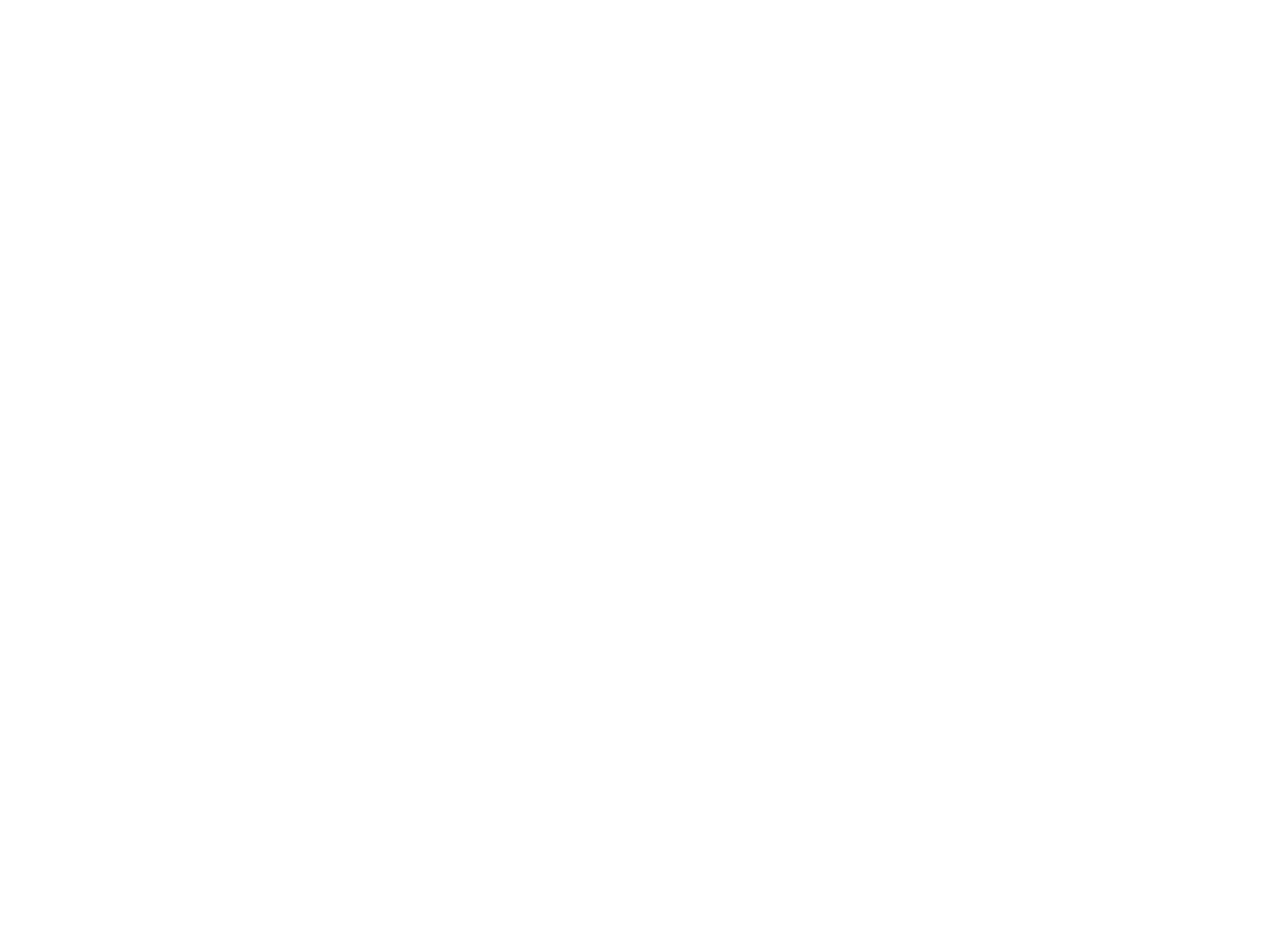
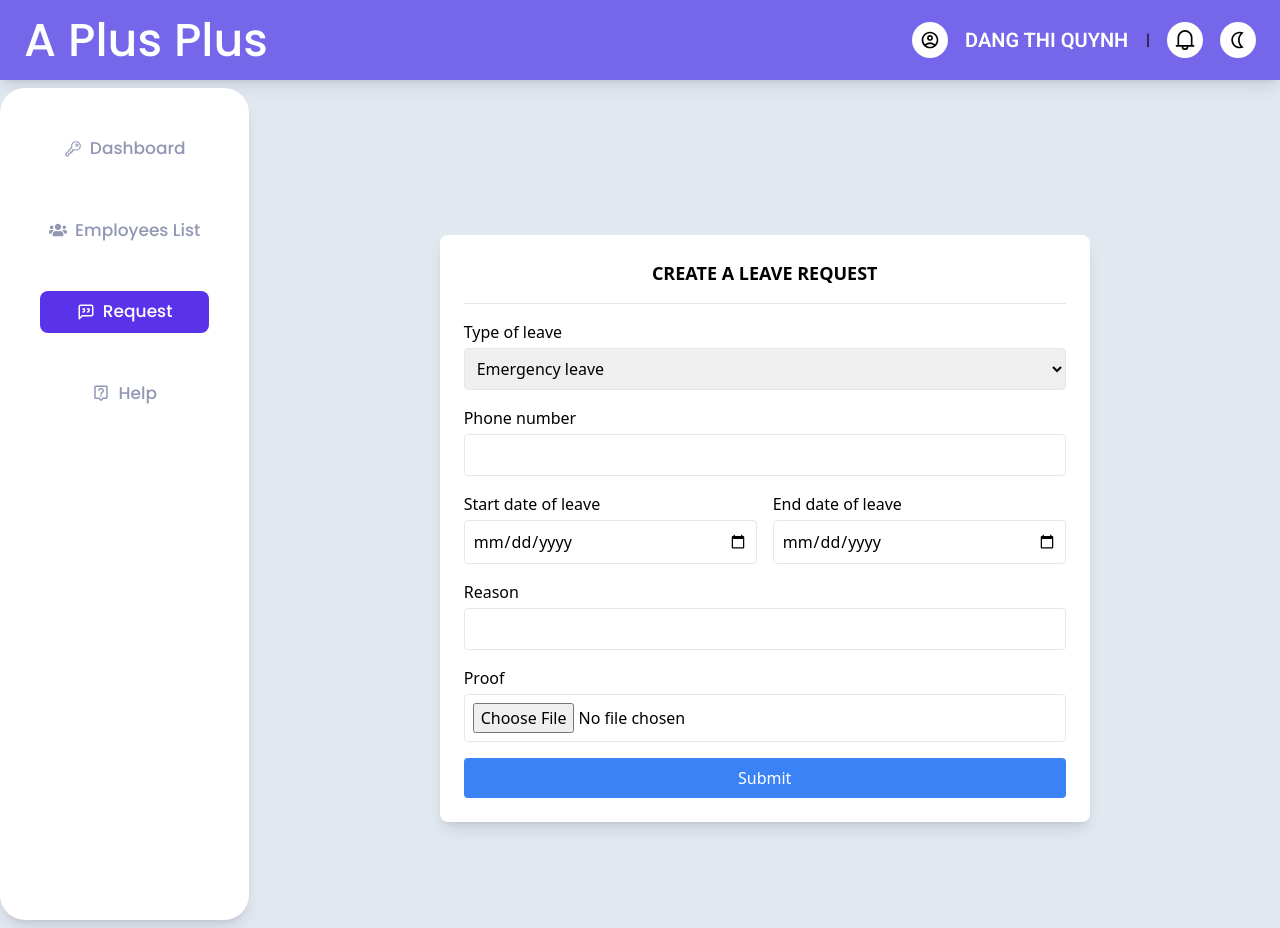
Before and after one commit to shinsodev/FE-Leave_Day_Management, a React (Vite) app: page /request in a window 1280 px wide. Before the commit this address had no page. Before the commit the page ends 800 px from the top, so only its background shows below. Built offline with nearby package versions, Linux system fonts and the light colour scheme.

Commit message:
add/ add page create a leave request

```diff
--- a/src/App.jsx
+++ b/src/App.jsx
@@ -10,6 +10,8 @@
 import SidebarLayout from "./components/layout/SidebarLayout";
 import ScrollToTop from "./components/ScrollToTop/ScrollToTop";
 import RequestLeave from "./pages/RequestLeave/RequestLeave";
+
+import CreateLeaveRequest from "./pages/CreateLeaveRequest/CreateLeaveRequest";
 
 // Pages
 // import Login from "./pages/Login/Login";
@@ -47,6 +49,15 @@
           }
         />
 
+        <Route
+          path="/request"
+          element={
+            <SidebarLayout>
+              <CreateLeaveRequest />
+            </SidebarLayout>
+          }
+        />
+
         {/* Admin routes */}
         {/* <Route
           path=""
--- a/src/components/layout/SidebarLayout.jsx
+++ b/src/components/layout/SidebarLayout.jsx
@@ -25,15 +25,11 @@
         {/* Sidebar */}
         {/* <div className="w-1/6 bg-[#034F75] text-white rounded-2xl shadow-2xl"></div> */}
         <Sidebar />
-        <div className="mt-[48px] mx-[44px]">{children}</div>
+        <div className="mt-[48px] mx-[44px] w-full flex justify-center">
+          {children}
+        </div>
       </div>
     </div>
-
-    // <>
-    //   <Header />
-
-    //   <Sidebar />
-    // </>
   );
 };
 
--- /dev/null
+++ b/src/pages/CreateLeaveRequest/CreateLeaveRequest.jsx
@@ -0,0 +1,64 @@
+const CreateLeaveRequest = () => {
+  return (
+    <div className="flex justify-center items-center min-h-screen">
+      <div className="bg-white p-6 rounded-lg shadow-lg w-[650px]">
+        <h2 className="text-center text-lg font-semibold mb-4">
+          CREATE A LEAVE REQUEST
+        </h2>
+        <hr className="mb-4" />
+
+        <form className="space-y-4">
+          {/* Type of leave */}
+          <div>
+            <label className="block font-medium">Type of leave</label>
+            <select className="w-full p-2 border rounded mt-1">
+              <option>Emergency leave</option>
+              <option>Sick leave</option>
+              <option>Annual leave</option>
+            </select>
+          </div>
+
+          {/* Phone number */}
+          <div>
+            <label className="block font-medium">Phone number</label>
+            <input type="text" className="w-full p-2 border rounded mt-1" />
+          </div>
+
+          {/* Start and End date */}
+          <div className="grid grid-cols-2 gap-4">
+            <div>
+              <label className="block font-medium">Start date of leave</label>
+              <input type="date" className="w-full p-2 border rounded mt-1" />
+            </div>
+            <div>
+              <label className="block font-medium">End date of leave</label>
+              <input type="date" className="w-full p-2 border rounded mt-1" />
+            </div>
+          </div>
+
+          {/* Reason */}
+          <div>
+            <label className="block font-medium">Reason</label>
+            <input type="text" className="w-full p-2 border rounded mt-1" />
+          </div>
+
+          {/* Proof Upload */}
+          <div>
+            <label className="block font-medium">Proof</label>
+            <input type="file" className="w-full border p-2 rounded mt-1" />
+          </div>
+
+          {/* Submit Button */}
+          <button
+            type="submit"
+            className="w-full bg-blue-500 text-white p-2 rounded mt-4 hover:bg-blue-600"
+          >
+            Submit
+          </button>
+        </form>
+      </div>
+    </div>
+  );
+};
+
+export default CreateLeaveRequest;
```
